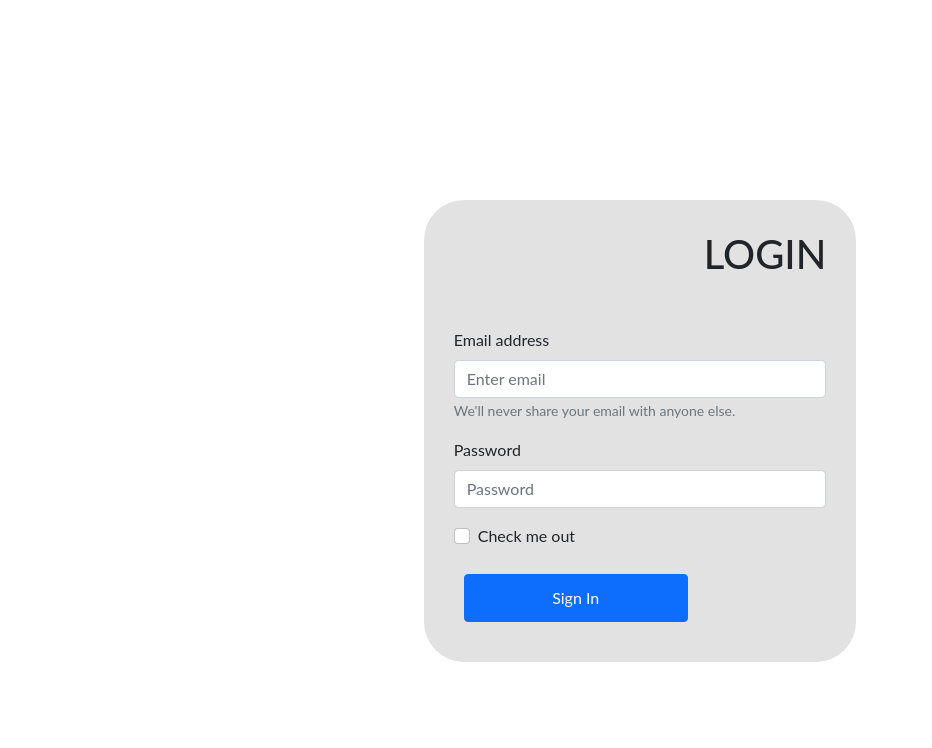
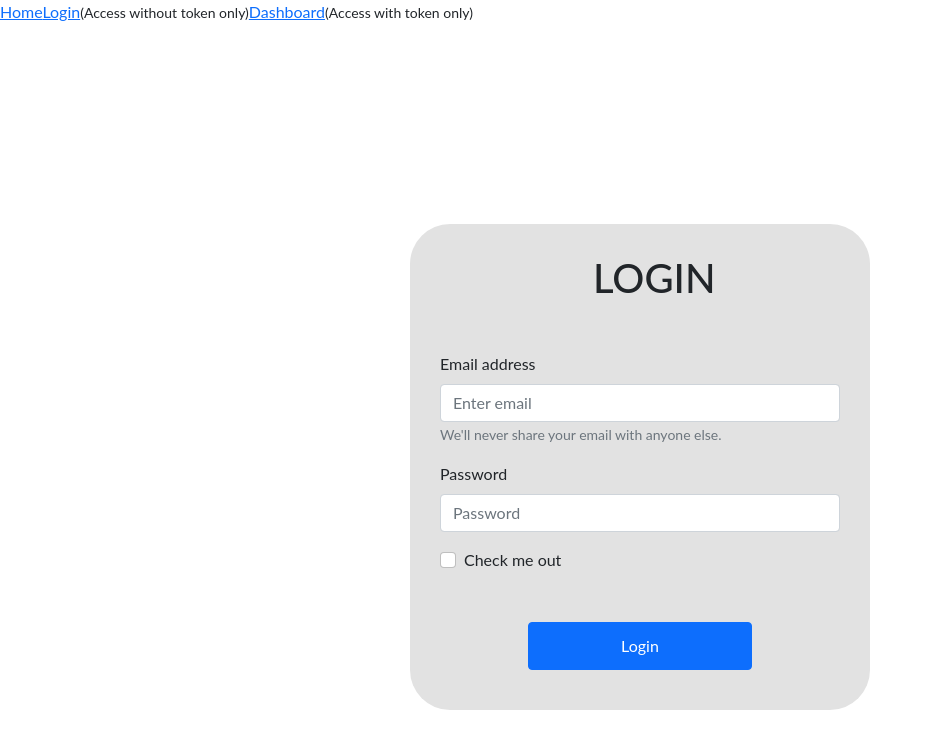
Before and after one commit to YPrawiroCode/dashboard, a React (Create React App) app: page /login in a window 1280 px wide. Shown: the top 748 px of the page, without its empty margins (0-932 px from the left). Built offline with nearby package versions, Linux system fonts and the light colour scheme.

Commit message:
update session

```diff
--- a/src/App.js
+++ b/src/App.js
@@ -1,6 +1,8 @@
-import React from 'react';
+import React, { useState, useEffect } from 'react';
 import './App.css';
-import { BrowserRouter as Router, Routes, Route } from 'react-router-dom';
+import { BrowserRouter as Router, Routes, Route, NavLink } from 'react-router-dom';
+import { getToken, removeUserSession, setUserSession } from './Utils/Common';
+import axios from 'axios';
 import Dashboard from './pages/Dashboard';
 import NoPage from './pages/NoPage'
 import Mobil from './pages/Mobil'
@@ -9,11 +11,38 @@ import Games from './pages/Games'
 import Login from './pages/Login';
 import WithoutNav from './components/Layout/WithoutNav';
 import WithNav from './components/Layout/WithNav';
+import PrivateRoute from './Utils/PrivateRoute';
+import PublicRoute from './Utils/PublicaRoute';
 
 function App() {
+
+  const [authLoading, setAuthLoading] = useState(true);
+
+  useEffect(() => {
+    const token = getToken();
+    if (!token) {
+      return;
+    }
+
+    axios.get(`http://localhost:4000/verifyToken?token=${token}`).then(response => {
+      setUserSession(response.data.token, response.data.user);
+      setAuthLoading(false);
+    }).catch(error => {
+      removeUserSession();
+      setAuthLoading(false);
+    });
+  }, []);
+
+    if (authLoading && getToken()) {
+      return <div className="content">Checking Authentication...</div>
+    }
+
   return (
     <>
       <Router>
+        <NavLink exact activeClassName="active" to="/">Home</NavLink>
+        <NavLink activeClassName="active" to="/login">Login</NavLink><small>(Access without token only)</small>
+        <NavLink activeClassName="active" to="/dashboard">Dashboard</NavLink><small>(Access with token only)</small>
         <Routes>
           <Route element={<WithoutNav />}>
             <Route exact path='/login' element={<Login />} />
--- /dev/null
+++ b/src/Utils/Common.js
@@ -0,0 +1,23 @@
+// return the user data from the session storage
+export const getUser = () => {
+  const userStr = sessionStorage.getItem('user');
+  if (userStr) return JSON.parse(userStr);
+  else return null;
+}
+
+// return the token from the session storage
+export const getToken = () => {
+  return sessionStorage.getItem('token') || null;
+}
+
+// remove the token and user from the session storage
+export const removeUserSession = () => {
+  sessionStorage.removeItem('token');
+  sessionStorage.removeItem('user');
+}
+
+// set the token and user from the session storage
+export const setUserSession = (token, user) => {
+  sessionStorage.setItem('token', token);
+  sessionStorage.setItem('user', JSON.stringify(user));
+}
--- /dev/null
+++ b/src/Utils/PrivateRoute.js
@@ -0,0 +1,15 @@
+import React from 'react';
+import { Route, Navigate } from 'react-router-dom';
+import { getToken } from './Common';
+
+// handle the private routes
+const PrivateRoute = ({ component: Component, ...rest }) => {
+  return (
+    <Route
+      {...rest}
+      render={(props) => getToken() ? <Component {...props} /> : <Navigate to={{ pathname: '/login', state: { from: props.location } }} />}
+    />
+  )
+}
+
+export default PrivateRoute;
--- /dev/null
+++ b/src/Utils/PublicaRoute.js
@@ -0,0 +1,15 @@
+import React from 'react';
+import { Route, Navigate } from 'react-router-dom';
+import { getToken } from './Common';
+
+// handle the public routes
+const PublicRoute = ({ component: Component, ...rest }) => {
+  return (
+    <Route
+      {...rest}
+      render={(props) => !getToken() ? <Component {...props} /> : <Navigate to={{ pathname: '/dashboard' }} />}
+    />
+  )
+}
+
+export default PublicRoute;
--- a/src/components/ButtonNavbar.js
+++ b/src/components/ButtonNavbar.js
@@ -2,15 +2,29 @@ import 'bootstrap/dist/css/bootstrap.min.css';
 import { Button } from 'react-bootstrap';
 import '../components/ButttonNavbar.css';
 import * as MdIcons from "react-icons/md"
+import { useNavigate } from 'react-router-dom';
+import { getUser, removeUserSession } from '../Utils/Common';
+
 
 const ButtonNavbar = (props) => {
+
+  const user = getUser();
+
+  const navigate = useNavigate();
+
+  const handleLogout = () => {
+    removeUserSession();
+    navigate('/login');
+  }
+
+
   return(
     <div className='flex-container'>
       <div className='btn-navbar'>
         <Button variant="primary"><i className='btn-expo'><MdIcons.MdRemoveRedEye/> </i> <p className='txt-expo'>Expo</p></Button>
       </div>
       <div className='btn-navbar2'>
-        <Button variant="outline-secondary"><i className='btn-expo'> <MdIcons.MdPowerSettingsNew/>  </i> <p className='txt-expo'>Logout</p></Button>
+        <Button onClick={handleLogout} variant="outline-secondary"><i className='btn-expo'> <MdIcons.MdPowerSettingsNew/>  </i> <p className='txt-expo'>Logout</p></Button>
       </div>
     </div>
   )
--- a/src/pages/Login.css
+++ b/src/pages/Login.css
@@ -5,20 +5,32 @@
 }
 
 .form-login{
-  justify-content: center;
-  /* width: 1000px; */
+  position: content;
   margin: 200px 500px ;
   background-color: rgb(226, 226, 226);
   border-radius: 40px;
   padding: 30px;
 }
 
-.txt1{
-  /* vertical-align: middle; */
-  margin-right: 2rem;
+.form-login2{
+  position: content;
+  padding-left: 25rem;
 }
 
+.btn-login{
+  margin-left: 5.5rem;
+}
+
+.up-txt{
+  text-align: middle;
+  margin-left: 0.5rem;
+}
+
+/* .txt1{
+  text-align: center;
+  margin-left: 10rem;
+} */
+
 .form-login h1{
-  margin: 0 0 50px 250px;
-  /* align-items: center; */
+  margin: 0 0 50px 145px;
 }
--- a/src/pages/Login.js
+++ b/src/pages/Login.js
@@ -1,33 +1,56 @@
-import React, { useEffect, useState } from "react";
+import React, { useState } from "react";
 import './Login.css'
+import axios from 'axios';
 import { useNavigate } from 'react-router-dom'
 import { Button, Form } from 'react-bootstrap';
+import { setUserSession } from '../Utils/Common';
 
 const Login = (props) =>{
-  const [email, setEmail] = useState("");
-  const [password, setPassword] = useState("");
+  const [error, setError] = useState(null);
+  const [loading, setLoading] = useState(false);
   const navigate = useNavigate();
 
-  const login = () => {
-    console.log(email, password)
+  const useFormInput = initialValue => {
+    const [value, setValue] = useState(initialValue);
+
+    const handleChange = e => {
+      setValue(e.target.value);
+    }
+    return {
+      value,
+      onChange: handleChange
+    }
   }
 
-  useEffect(() => {
-    if (localStorage.getItem('user-info')){
-      navigate('/dashboard')
+  const username = useFormInput('');
+  const password = useFormInput('');
+
+  const handleLogin = () => {
+    setError(null);
+    setLoading(true);
+    axios.post('https://foreatapi.herokuapp.com/api/auth/login', { username: username.value, password: password.value }).then(response => {
+      setLoading(false);
+      setUserSession(response.data.token, response.data.user);
+      navigate('/dashboard');
+    }).catch(error => {
+      setLoading(false);
+      if (error.response.status === 401) setError(error.response.data.message);
+      else setError("Something went wrong. Please try again later.");
+    });
   }
-  }, [navigate])
 
   return(
+    <>
       <div className="login">
         <div className="form-login">
+          <div className="up-txt">
             <h1 className="txt1">LOGIN</h1>
+          </div>
+          <div className="form-login2"></div>
           <Form>
             <Form.Group className="mb-3" controlId="formBasicEmail">
               <Form.Label>Email address</Form.Label>
-            <Form.Control type="email" placeholder="Enter email"
-              onChange={(e) => setEmail(e.target.value)}
-            />
+              <Form.Control type="email" placeholder="Enter email" />
               <Form.Text className="text-muted">
                 We'll never share your email with anyone else.
               </Form.Text>
@@ -35,21 +58,23 @@ const Login = (props) =>{
 
             <Form.Group className="mb-3" controlId="formBasicPassword">
               <Form.Label>Password</Form.Label>
-            <Form.Control type="password" placeholder="Password"
-              onChange={(e) => setPassword(e.target.value)}
-            />
+              <Form.Control type="password" placeholder="Password" />
             </Form.Group>
             <Form.Group className="mb-3" controlId="formBasicCheckbox">
               <Form.Check type="checkbox" label="Check me out" />
             </Form.Group>
-          <Button variant="primary" type="submit"
-            onClick={login}
+            {error && <><small style={{ color: 'red' }}>{error}</small><br /></>}<br />
+            <div>
+              <Button variant="primary" type="button"
+                onClick={handleLogin} className="btn-login" disabled={loading}
               >
-            Sign In
+                {loading ? 'Loading...' : 'Login'}
               </Button>
+            </div>
           </Form>
         </div>
       </div>
+    </>
   )
 
 }
```
Lines whose indentation alone changed are shown as unchanged.
